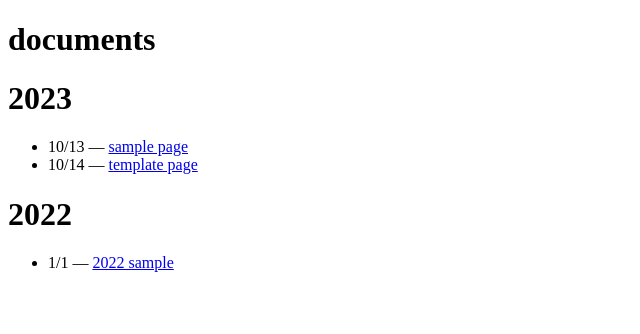
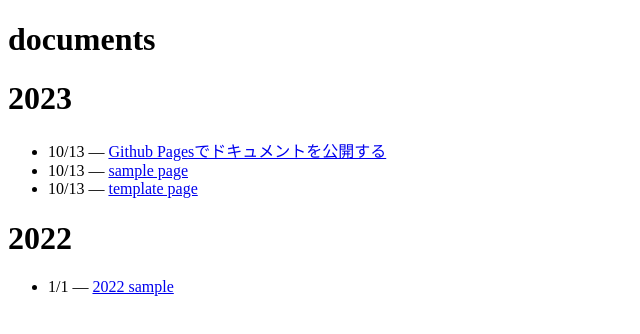
Before and after one commit to fairy-penguin/document, a plain HTML site: page docs/index.html in a window 1280 px wide. Shown: the whole page, without its empty margins (0-640 px from the left). Drawn offline with Linux system fonts and the light colour scheme.

Commit message:
add github pages startup contents

```diff
--- a/docs/index.html
+++ b/docs/index.html
@@ -42,6 +42,12 @@
              <h1 class="title is-4 has-text-weight-normal">2023</h1>
 
         <ul>
+            <li>
+                <span>10/13</span> —
+                <a href="start_github_pages">
+                    Github Pagesでドキュメントを公開する
+                </a>
+            </li>
 
             <li>
                 <span>10/13</span> —
@@ -51,7 +57,7 @@
             </li>
 
             <li>
-                <span>10/14</span> —
+                <span>10/13</span> —
                 <a href="template">
                     template page
                 </a>
```
Also changed, not shown: images/github_pages_branch_detting.png (added), images/github_pages_index.png (added), images/github_pages_sample.png (added), images/github_pages_workflow.png (added), 2 other files.
